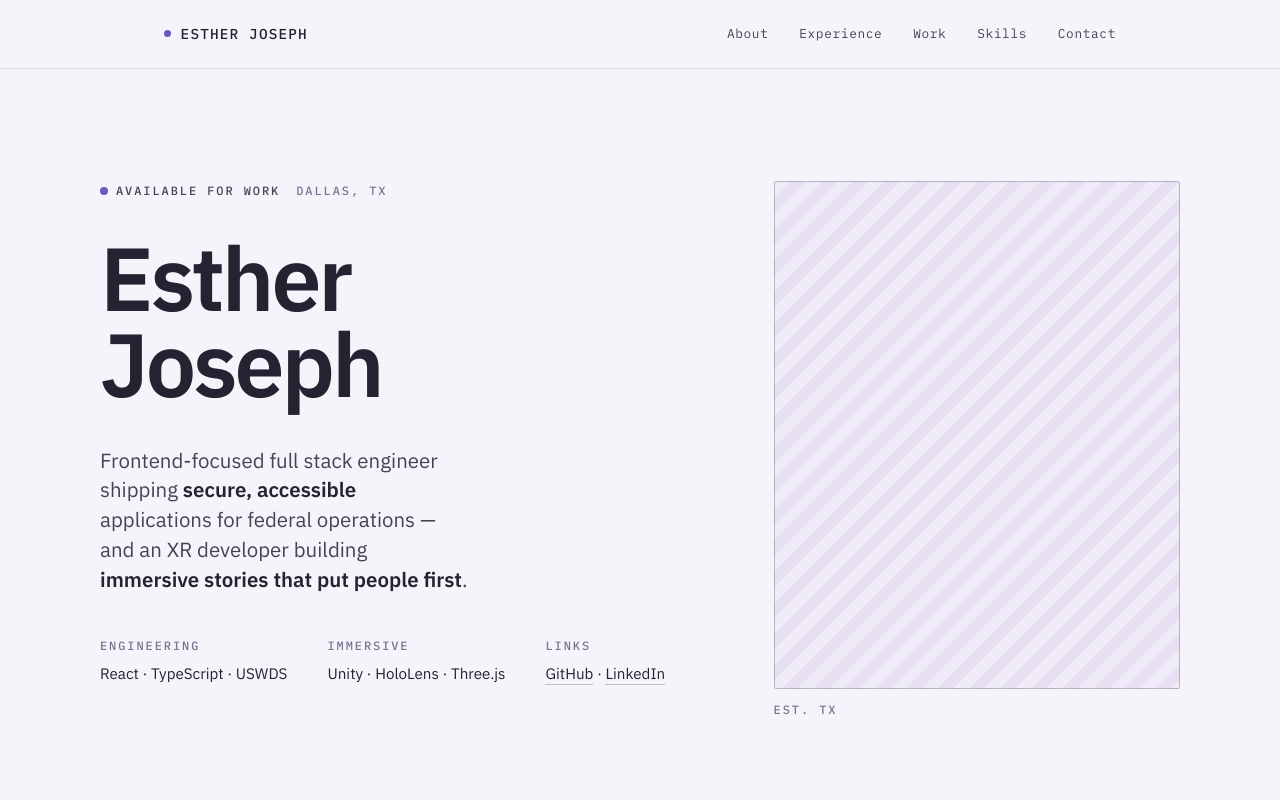
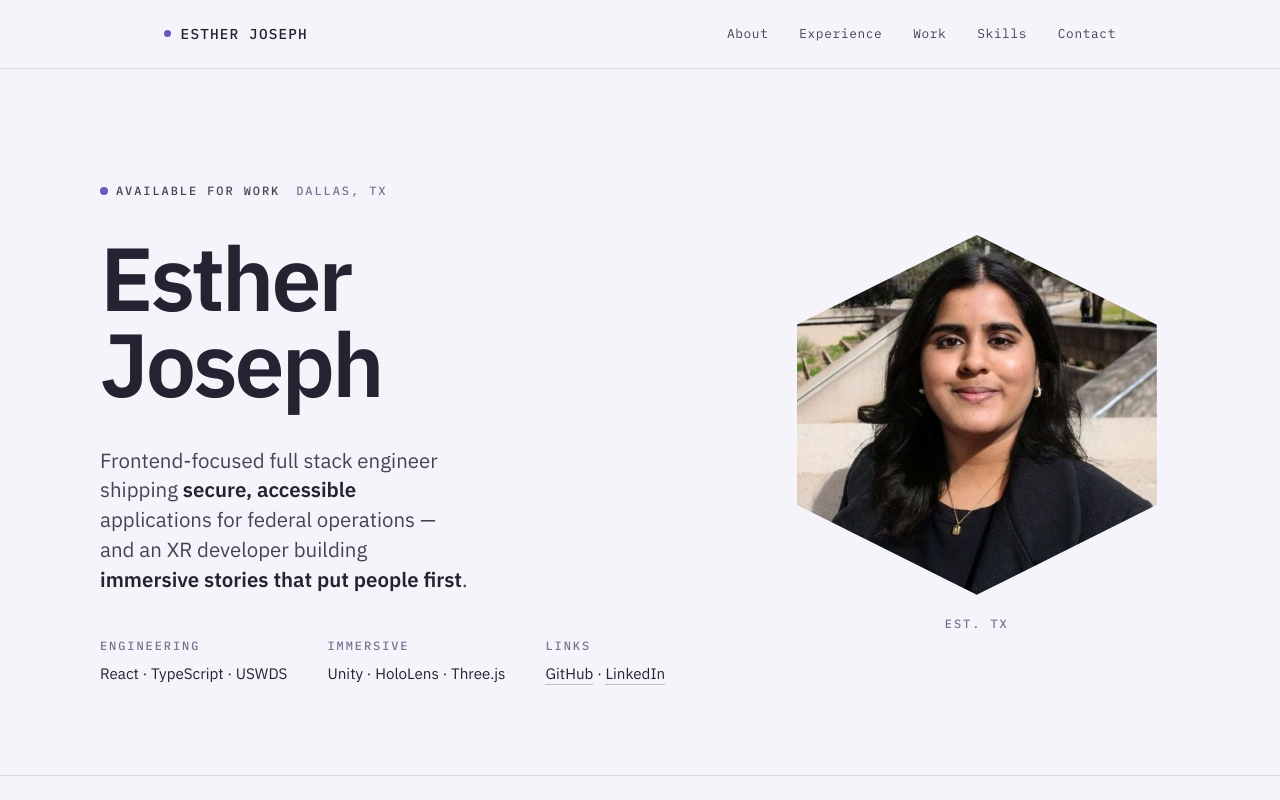
Before and after one commit to esther-joseph/esther-joseph-portfolio-website, a React (Vite) app: page / in a window 1280 px wide. Shown: the top 800 px of the page. Built offline with nearby package versions, Linux system fonts and the light colour scheme.

Commit message:
Add profile photo in hexagon shape to hero

```diff
--- a/src/pages/HomePage.module.css
+++ b/src/pages/HomePage.module.css
@@ -109,27 +109,35 @@
 }
 .val a:hover { border-color: var(--clay); color: var(--clay-deep); }
 
-/* Portrait placeholder */
+/* Portrait */
 .portraitCol {
   display: flex;
   flex-direction: column;
-  gap: 0.7rem;
+  align-items: center;
+  justify-content: center;
+  gap: 1.2rem;
+}
+
+.portraitWrap {
+  width: 100%;
+  max-width: 360px;
+  aspect-ratio: 1 / 1;
+  clip-path: polygon(50% 0%, 100% 25%, 100% 75%, 50% 100%, 0% 75%, 0% 25%);
+  overflow: hidden;
+  background: var(--paper-3);
 }
 
 .portrait {
   width: 100%;
-  flex: 1 1 auto;
-  min-height: 440px;
-  aspect-ratio: 4 / 5;
-  border: 1px solid var(--line-strong);
-  background:
-    repeating-linear-gradient(135deg, var(--paper-2) 0 11px, var(--paper-3) 11px 22px);
-  border-radius: 2px;
+  height: 100%;
+  object-fit: cover;
+  object-position: center top;
+  display: block;
 }
 
 .portraitCap {
   display: flex;
-  justify-content: space-between;
+  justify-content: center;
   align-items: baseline;
 }
 
--- a/src/pages/HomePage.tsx
+++ b/src/pages/HomePage.tsx
@@ -77,7 +77,13 @@
             </div>
           </div>
           <div className={styles.portraitCol}>
-            <div className={styles.portrait} aria-hidden />
+            <div className={styles.portraitWrap}>
+              <img
+                src="/profile.png"
+                alt="Esther Joseph"
+                className={styles.portrait}
+              />
+            </div>
             <div className={styles.portraitCap}>
               <span className={styles.label}>EST. TX</span>
             </div>
```
